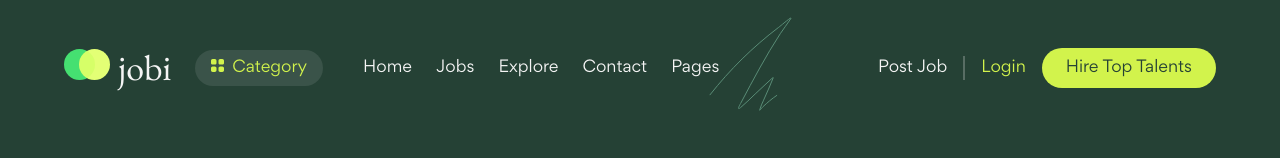
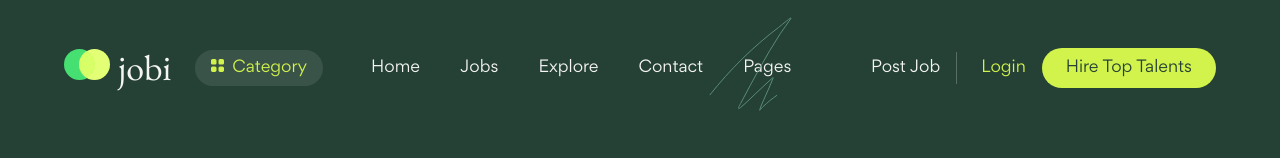
Before and after one commit to johnmal-dev/jobi, a React (Vite) app: page / in a window 1280 px wide. Shown: the top 158 px of the page. Built offline with nearby package versions, Linux system fonts and the light colour scheme.

Commit message:
update header styling

```diff
--- a/src/components/Header.jsx
+++ b/src/components/Header.jsx
@@ -8,41 +8,62 @@ const Header = () => {
         {/* Left */}
         <div className="flex items-center justify-start">
           {/* Jobi Icon */}
-          <div className="font-heading text-4xl before:pr-2 before:content-jobi-icon">
+          <Link
+            to="/"
+            className="block font-heading text-4xl transition ease-in-out before:pr-2 before:content-jobi-icon hover:text-primary-300 focus:text-primary-300"
+          >
             jobi
-          </div>
+          </Link>
           {/* Category Button */}
-          <button className="mx-6 rounded-full bg-secondary-100 bg-opacity-10 px-4 py-1.5 text-primary-300 before:pr-2 before:content-category-icon">
+          <button className="mx-6 rounded-full bg-secondary-100 bg-opacity-10 px-4 py-1.5 text-primary-300 transition ease-in-out before:pr-2 before:content-category-icon hover:text-primary-100 focus:text-primary-100">
             Category
           </button>
           {/* Menu */}
           <ul className="mx-4 flex items-center justify-center gap-6">
             <li>
-              <Link to="/">Home</Link>
+              <Link to="/" className="link link-white">
+                Home
+              </Link>
             </li>
             <li>
-              <Link to="/jobs">Jobs</Link>
+              <Link to="/jobs" className="link link-white">
+                Jobs
+              </Link>
             </li>
             <li>
-              <Link to="/">Explore</Link>
+              <Link to="/" className="link link-white">
+                Explore
+              </Link>
             </li>
             <li>
-              <Link to="/">Contact</Link>
+              <Link to="/" className="link link-white">
+                Contact
+              </Link>
             </li>
             <li>
-              <Link to="/">Pages</Link>
+              <Link to="/" className="link link-white">
+                Pages
+              </Link>
             </li>
           </ul>
         </div>
         {/* Right */}
         <div className="flex items-center justify-center">
-          <div className="border-r-2 border-secondary-100 border-opacity-25 px-4">
+          <Link
+            to="/"
+            className="link-white link mx-2 block border-r border-secondary-100 border-opacity-25 pr-4"
+          >
             Post Job
-          </div>
-          <div className="px-4 text-primary-300">Login</div>
-          <div className="rounded-full bg-primary-300 px-6 py-2 text-primary-700">
+          </Link>
+          <Link
+            to="/"
+            className="link link-green mx-2 block px-2 text-primary-300"
+          >
+            Login
+          </Link>
+          <Link to="/" className="btn btn-primary block">
             Hire Top Talents
-          </div>
+          </Link>
         </div>
         {/* Header Art */}
         <div className="absolute left-2/3 -translate-x-36 before:content-header-art"></div>
--- a/src/index.css
+++ b/src/index.css
@@ -110,3 +110,21 @@
 @tailwind base;
 @tailwind components;
 @tailwind utilities;
+
+@layer components {
+  .btn {
+    @apply block rounded-full px-6 py-2 transition ease-in-out;
+  }
+  .btn-primary {
+    @apply bg-primary-300 text-primary-700 hover:bg-primary-400 focus:outline-none focus:ring-4 focus:ring-primary-300 focus:ring-opacity-50;
+  }
+  .link {
+    @apply px-2 py-1 transition;
+  }
+  .link-white {
+    @apply hover:text-primary-300;
+  }
+  .link-green {
+    @apply hover:text-white;
+  }
+}
```
